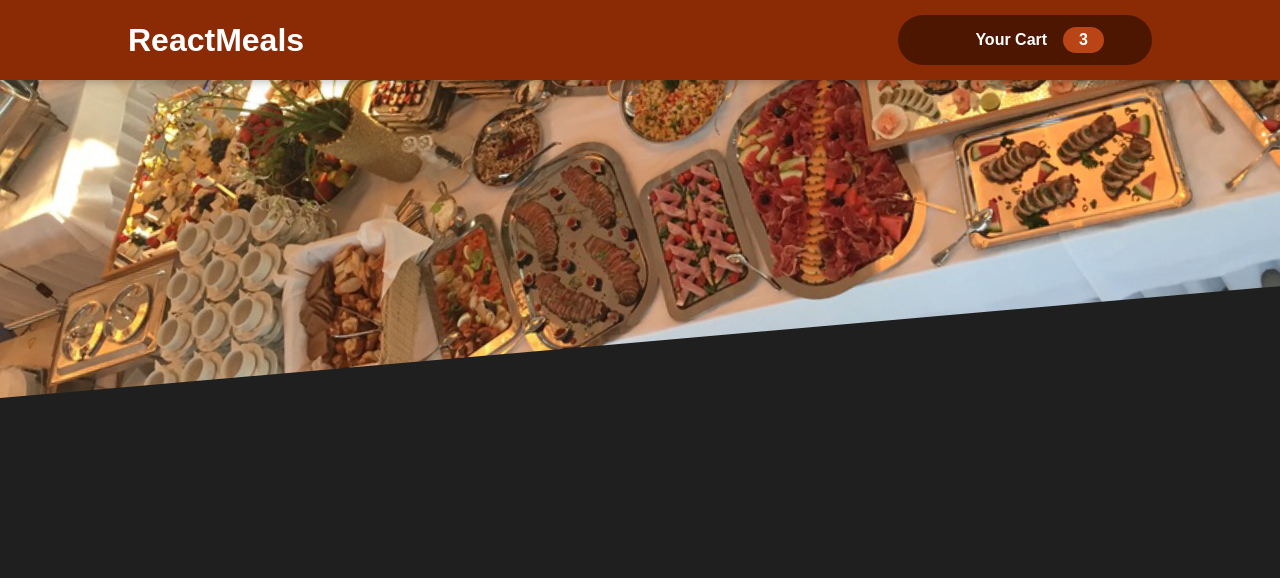
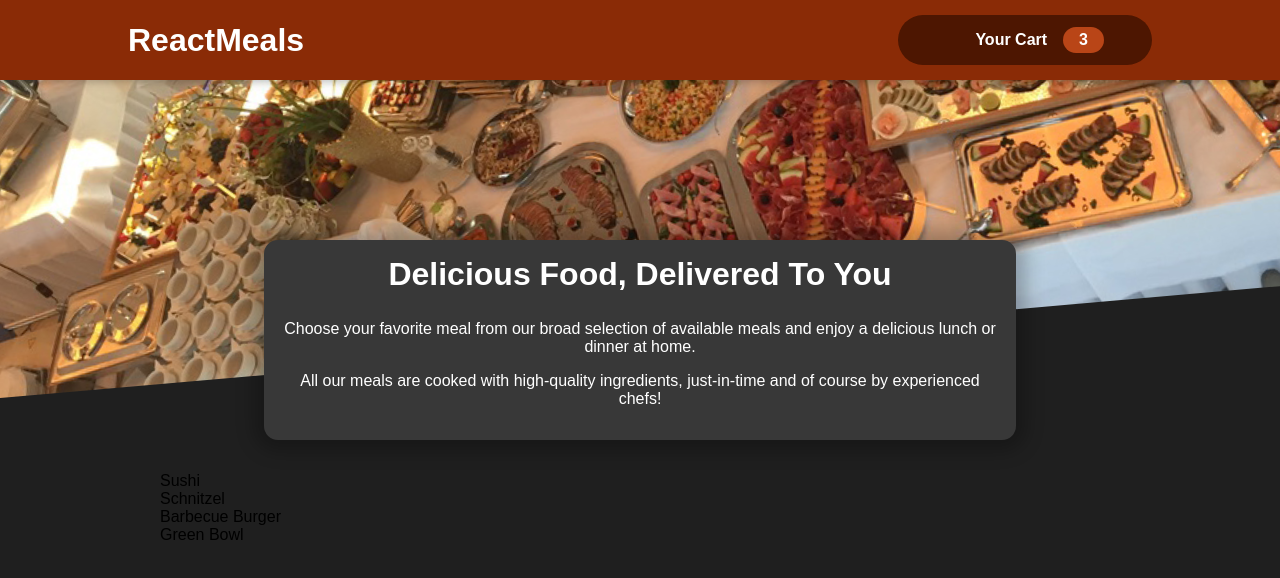
Before and after one commit to Ives-Gomes/food-app, a React (Vite) app: page / in a window 1280 px wide. Shown: the top 578 px of the page. Built offline with nearby package versions, Linux system fonts and the light colour scheme; some icons are missing.

Commit message:
feat: added meals component

```diff
--- a/src/App.jsx
+++ b/src/App.jsx
@@ -1,10 +1,17 @@
 import React from 'react';
 
 import Header from './components/Header/Header';
+import Meals from './components/Meals/Meals';
 
 function App() {
   return (
-    <Header />
+    <>
+      <Header />
+
+      <main>
+        <Meals />
+      </main>
+    </>
   );
 }
 
--- /dev/null
+++ b/src/components/Meals/AvailableMeals/AvailableMeals.jsx
@@ -0,0 +1,21 @@
+import React from 'react';
+
+import classes from './style.module.css';
+
+import DUMMY_MEALS from '../../../utils/dummyMeals';
+
+function AvailableMeals() {
+  return (
+    <section className={classes.meals}>
+      <ul>
+        {DUMMY_MEALS.map((meal) => (
+          <li>
+            {meal.name}
+          </li>
+        ))}
+      </ul>
+    </section>
+  );
+}
+
+export default AvailableMeals;
--- /dev/null
+++ b/src/components/Meals/AvailableMeals/style.module.css
@@ -0,0 +1,24 @@
+.meals {
+  max-width: 60rem;
+  width: 90%;
+  margin: 2rem auto;
+  animation: meals-appear 1s ease-out forwards;
+}
+
+.meals ul {
+  list-style: none;
+  margin: 0;
+  padding: 0;
+}
+
+@keyframes meals-appear {
+  from {
+    opacity: 0;
+    transform: translateY(3rem);
+  }
+
+  to {
+    opacity: 1;
+    transform: translateY(0);
+  }
+}
--- /dev/null
+++ b/src/components/Meals/Meals.jsx
@@ -0,0 +1,16 @@
+import React from 'react';
+
+import MealsSummary from './MealsSummary/MealsSummary';
+import AvailableMeals from './AvailableMeals/AvailableMeals';
+
+function Meals() {
+  return (
+    <>
+      <MealsSummary />
+
+      <AvailableMeals />
+    </>
+  );
+}
+
+export default Meals;
--- /dev/null
+++ b/src/components/Meals/MealsSummary/MealsSummary.jsx
@@ -0,0 +1,21 @@
+import React from 'react';
+
+import classes from './style.module.css';
+
+function MealsSummary() {
+  return (
+    <section className={classes.summary}>
+      <h2>Delicious Food, Delivered To You</h2>
+      <p>
+        Choose your favorite meal from our broad selection of available meals
+        and enjoy a delicious lunch or dinner at home.
+      </p>
+      <p>
+        All our meals are cooked with high-quality ingredients, just-in-time and
+        of course by experienced chefs!
+      </p>
+    </section>
+  );
+}
+
+export default MealsSummary;
--- /dev/null
+++ b/src/components/Meals/MealsSummary/style.module.css
@@ -0,0 +1,18 @@
+.summary {
+  text-align: center;
+  max-width: 45rem;
+  width: 90%;
+  margin: auto;
+  margin-top: -10rem;
+  position: relative;
+  background-color: #383838;
+  color: white;
+  border-radius: 14px;
+  padding: 1rem;
+  box-shadow: 0 1px 18px 10px rgba(0, 0, 0, 0.25);
+}
+
+.summary h2 {
+  font-size: 2rem;
+  margin-top: 0;
+}
--- /dev/null
+++ b/src/utils/dummyMeals.js
@@ -0,0 +1,28 @@
+const DUMMY_MEALS = [
+  {
+    id: 'm1',
+    name: 'Sushi',
+    description: 'Finest fish and veggies',
+    price: 22.99,
+  },
+  {
+    id: 'm2',
+    name: 'Schnitzel',
+    description: 'A german specialty!',
+    price: 16.5,
+  },
+  {
+    id: 'm3',
+    name: 'Barbecue Burger',
+    description: 'American, raw, meaty',
+    price: 12.99,
+  },
+  {
+    id: 'm4',
+    name: 'Green Bowl',
+    description: 'Healthy...and green...',
+    price: 18.99,
+  },
+];
+
+export default DUMMY_MEALS;
```
